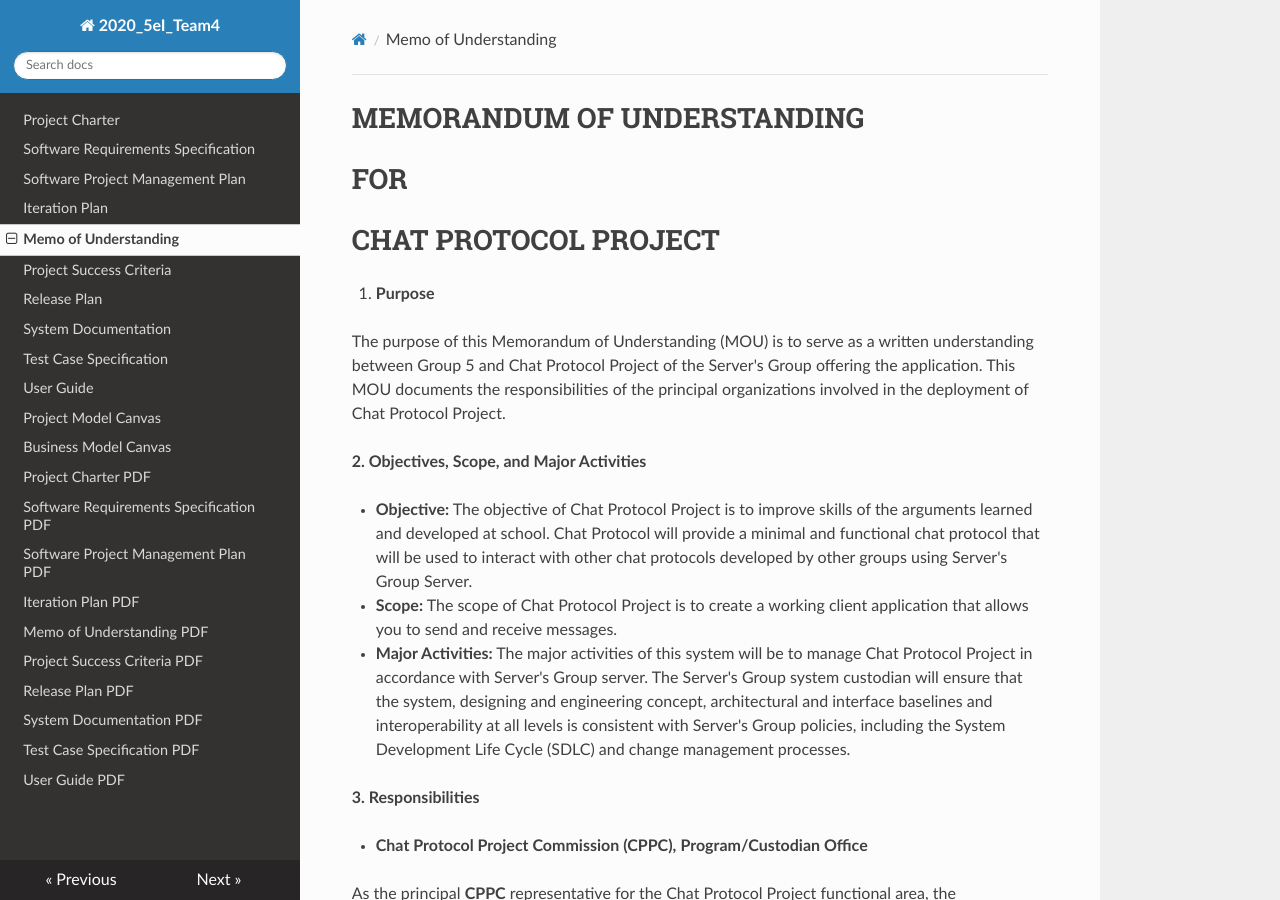
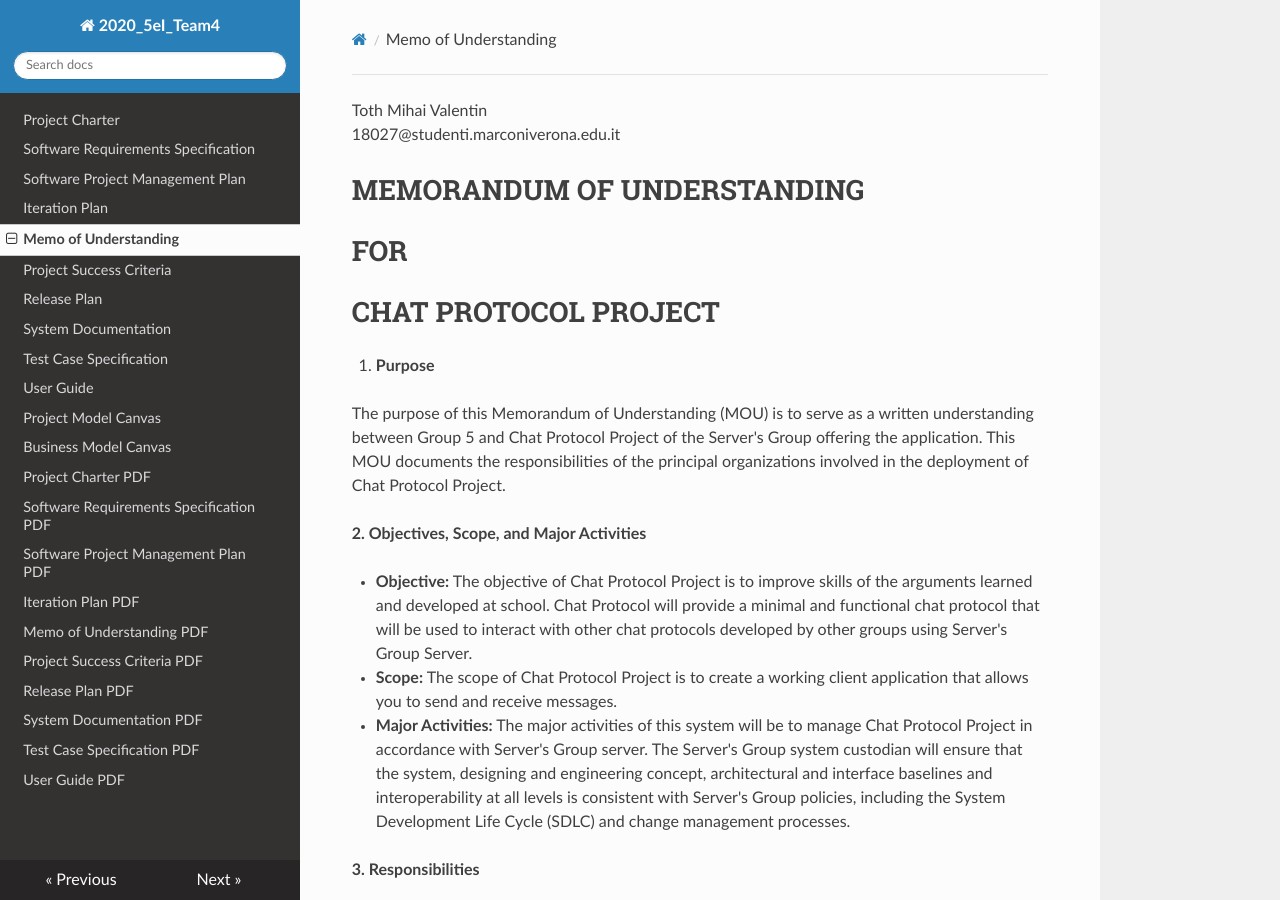
Before and after one commit to sabrinaer2001/Client, an MkDocs documentation site: the page built from docs/MOU.md, in a window 1280 px wide and 900 px high. Built offline with MkDocs 1.6.1, drawn with Linux system fonts in a browser that asks for light colours; nearby versions of some CDN libraries.

Commit message:
Update MOU.md

```diff
--- a/docs/MOU.md
+++ b/docs/MOU.md
@@ -1,3 +1,6 @@
+Toth Mihai Valentin
+18027@studenti.marconiverona.edu.it
+
 # MEMORANDUM OF UNDERSTANDING
 
 # FOR
```
Also changed, not shown: other parts of docs/MOU.md (+0 -2 lines).
